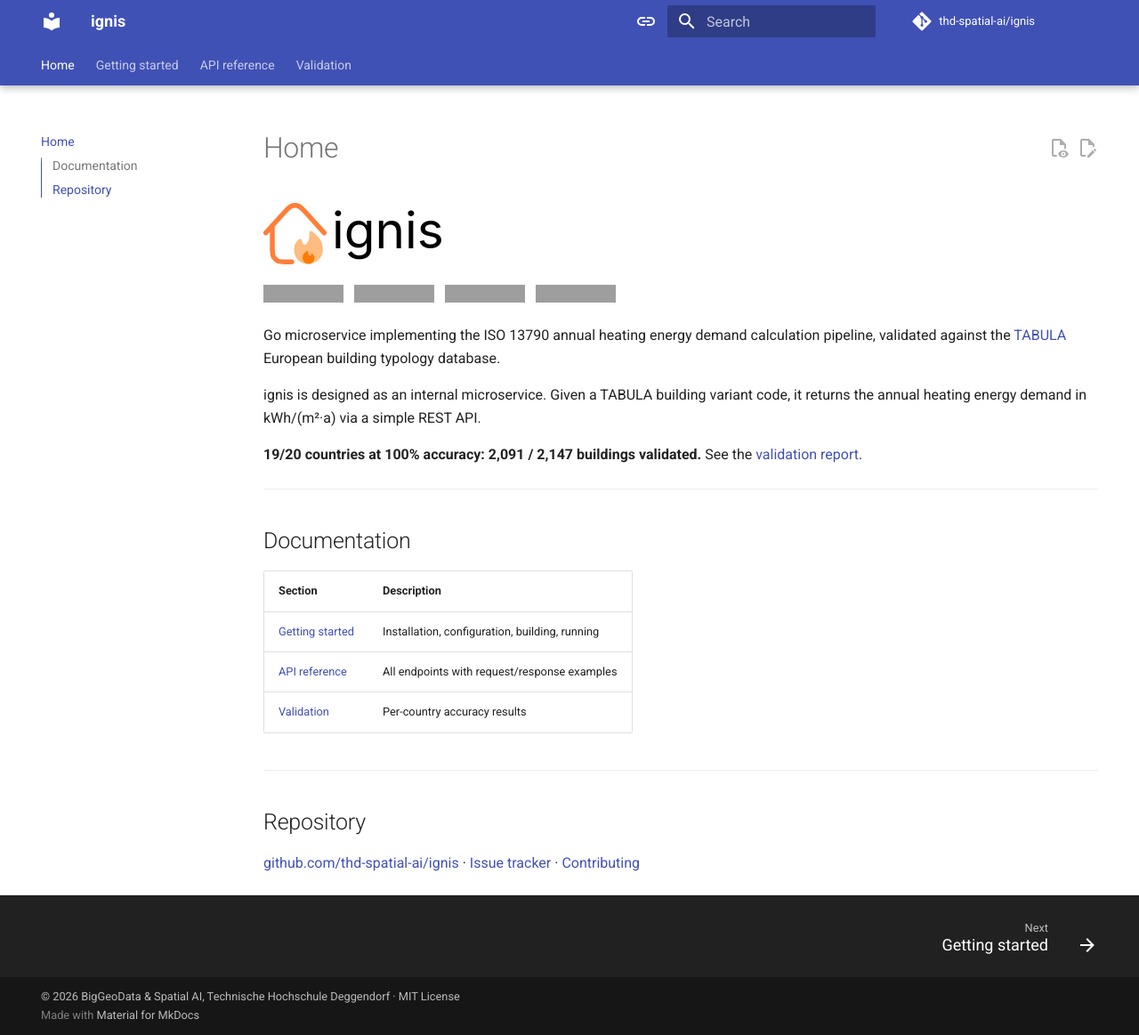
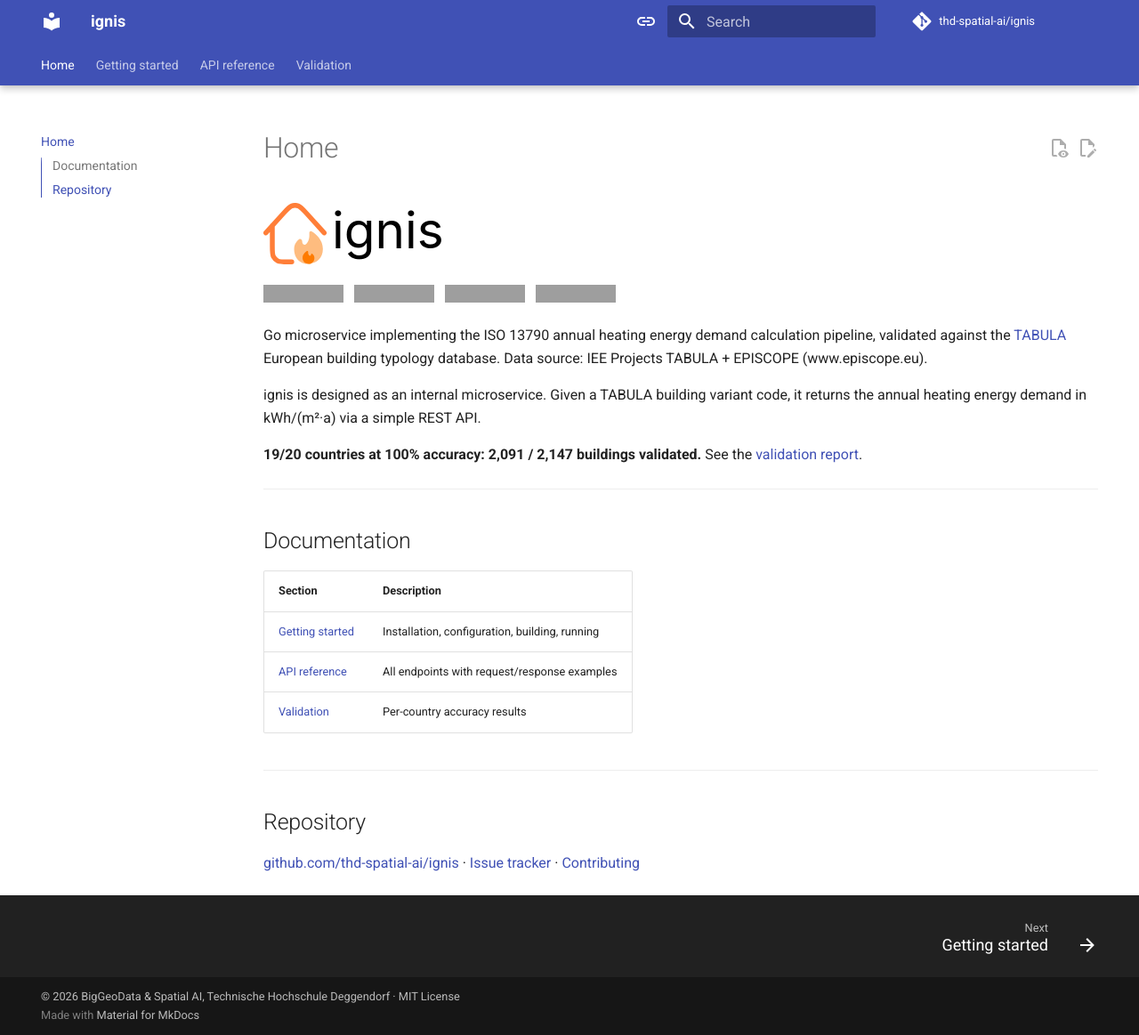
Before and after one commit to THD-Spatial-AI/ignis, an MkDocs documentation site: the page built from docs/index.md, in a window 1280 px wide and 1163 px high. Shown: the whole window at 89% size. Built offline with MkDocs 1.6.1 and Material for MkDocs 9.7.7, drawn with Linux system fonts in a browser that asks for light colours; comment, search, counter and statistics services are not loaded; grey boxes are pictures that could not be loaded.

Commit message:
docs: replace the CC BY 4.0 claim with the TABULA usage rules (#54)
ATTRIBUTIONS.md, data/README.md and the open-source checklist said the
TABULA workbooks are under CC BY 4.0. The provider publishes no open
licence. Its "Rules for Usage of the TABULA Building Typology Approach
by Third Parties" (https://episcope.eu/communication/download/) permit
non-exclusive use in research projects, theses and software
applications, on condition that "IEE Projects TABULA + EPISCOPE
(www.episcope.eu)" is visibly mentioned as the source.

Every CC BY 4.0 reference now names those rules instead, and the
prescribed credit line appears verbatim in ATTRIBUTIONS.md,
data/README.md, the README acknowledgement and the docs landing page.
The README licence section states that the MIT licence covers the code
and not the TABULA data. Both workbooks stay in the repository and in
the ignis-build-db image, which the rules allow with the credit.

```diff
--- a/docs/index.md
+++ b/docs/index.md
@@ -7,7 +7,7 @@
 
 [![CI](https://github.com/thd-spatial-ai/ignis/actions/workflows/ci.yml/badge.svg)](https://github.com/thd-spatial-ai/ignis/actions/workflows/ci.yml)&nbsp;&nbsp;&nbsp;[![MkDocs](https://github.com/thd-spatial-ai/ignis/actions/workflows/docs.yml/badge.svg)](https://thd-spatial-ai.github.io/ignis)&nbsp;&nbsp;&nbsp;[![codecov](https://codecov.io/gh/THD-Spatial-AI/ignis/graph/badge.svg?token=CTUZED1ELJ)](https://codecov.io/gh/THD-Spatial-AI/ignis)&nbsp;&nbsp;&nbsp;[![GitHub release](https://img.shields.io/github/v/release/thd-spatial-ai/ignis?include_prereleases&label=release&logo=github)](https://github.com/thd-spatial-ai/ignis/releases)
 
-Go microservice implementing the ISO 13790 annual heating energy demand calculation pipeline, validated against the [TABULA](https://episcope.eu/building-typology/tabula-webtool/) European building typology database.
+Go microservice implementing the ISO 13790 annual heating energy demand calculation pipeline, validated against the [TABULA](https://episcope.eu/building-typology/tabula-webtool/) European building typology database. Data source: IEE Projects TABULA + EPISCOPE (www.episcope.eu).
 
 ignis is designed as an internal microservice. Given a TABULA building variant code, it returns the annual heating energy demand in kWh/(m²·a) via a simple REST API.
 
```
Also changed, not shown: ATTRIBUTIONS.md (+3 -2 lines), README.md (+2 -2 lines), data/README.md (+4 -3 lines), docs/open-source-checklist.md (+1 -1 lines).
